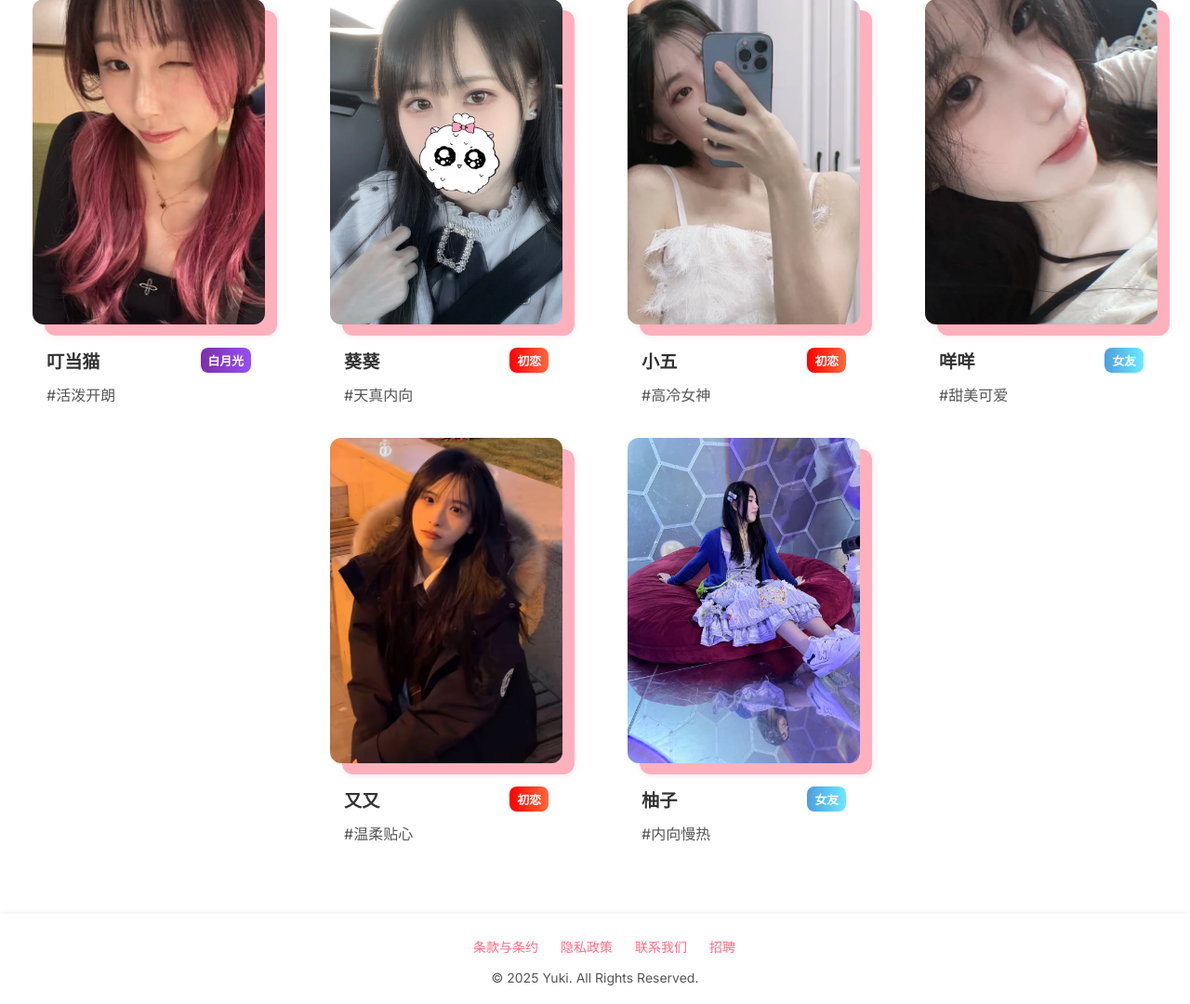
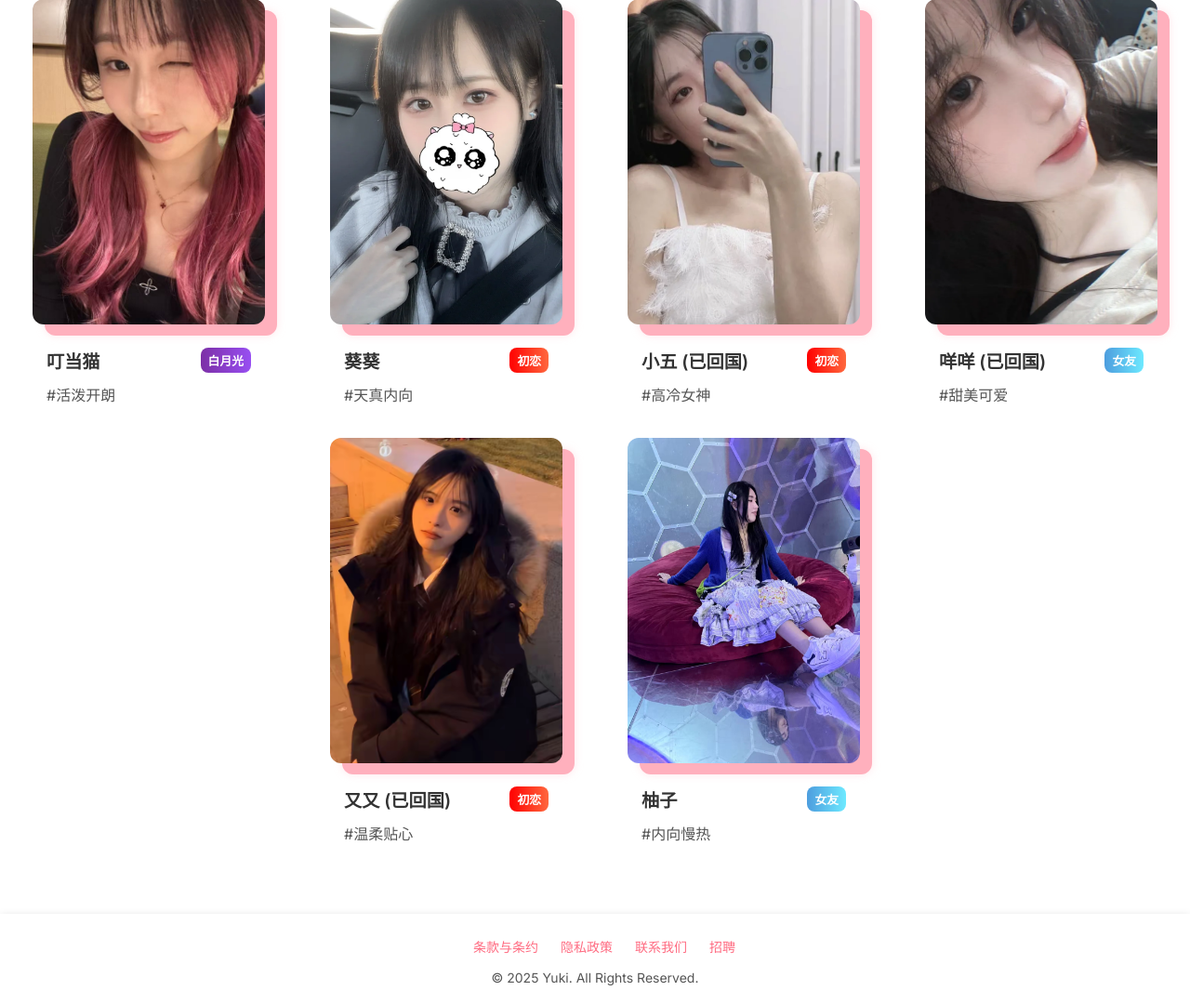
Before and after one commit to NickJiEE/yuki_chinese, a FastAPI app: page /girl-list in a window 1280 px wide. Shown: the part 328-1408 px from the top of the page at 93% size. Run offline with FastAPI, Linux system fonts and the light colour scheme; some web fonts are replaced.

```diff
--- a/templates/girl-list.html
+++ b/templates/girl-list.html
@@ -65,7 +65,7 @@
               </a>
               <div class="girl-info">
                 <h3>
-                  小五
+                  小五 (已回国)
                   <span class="girl-tier special">初恋</span>
                 </h3>
                 <p class="girl-description">#高冷女神</p>
@@ -84,7 +84,7 @@
               </a>
               <div class="girl-info">
                 <h3>
-                  咩咩
+                  咩咩 (已回国)
                   <span class="girl-tier regular">女友</span>
                 </h3>
                 <p class="girl-description">#甜美可爱</p>
@@ -107,7 +107,7 @@
             </a>
             <div class="girl-info">
               <h3>
-                又又
+                又又 (已回国)
                 <span class="girl-tier special">初恋</span>
               </h3>
               <p class="girl-description">#温柔贴心</p>
--- a/templates/index.html
+++ b/templates/index.html
@@ -75,7 +75,7 @@
           </a>
           <div class="girl-info">
             <h3>
-              小五
+              小五 (已回国)
               <span class="girl-tier special">初恋</span>
             </h3>
             <p class="girl-description">#高冷女神</p>
@@ -94,7 +94,7 @@
           </a>
           <div class="girl-info">
             <h3>
-              咩咩
+              咩咩 (已回国)
               <span class="girl-tier regular">女友</span>
             </h3>
             <p class="girl-description">#甜美可爱</p>
```
